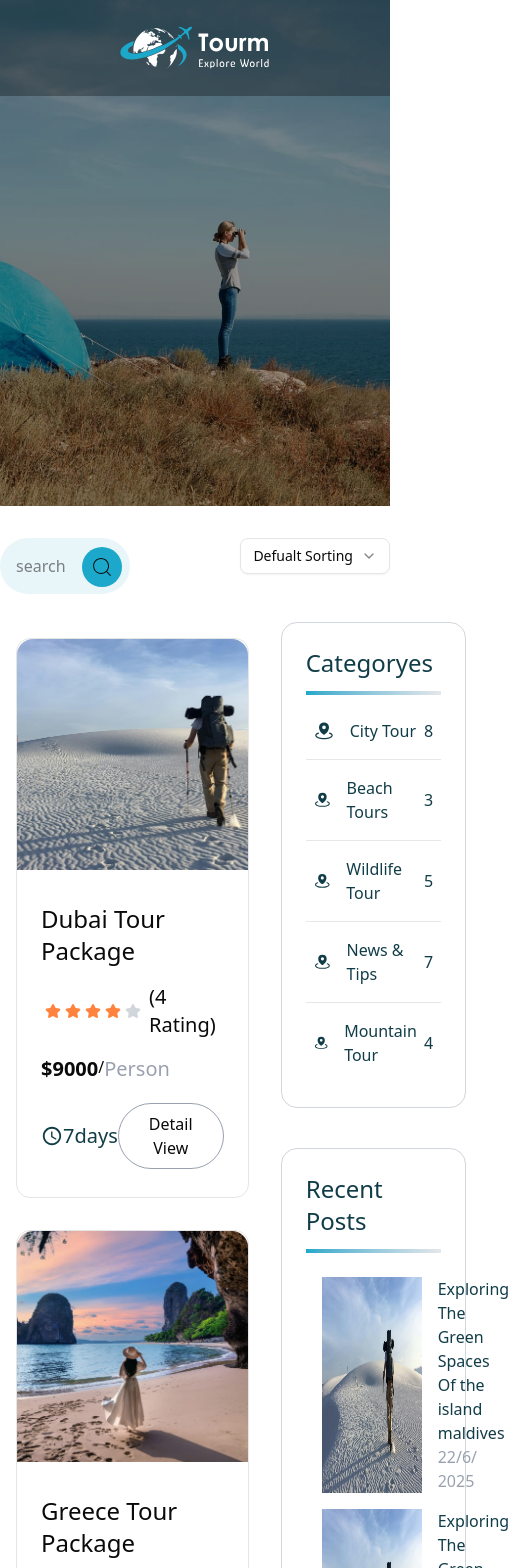
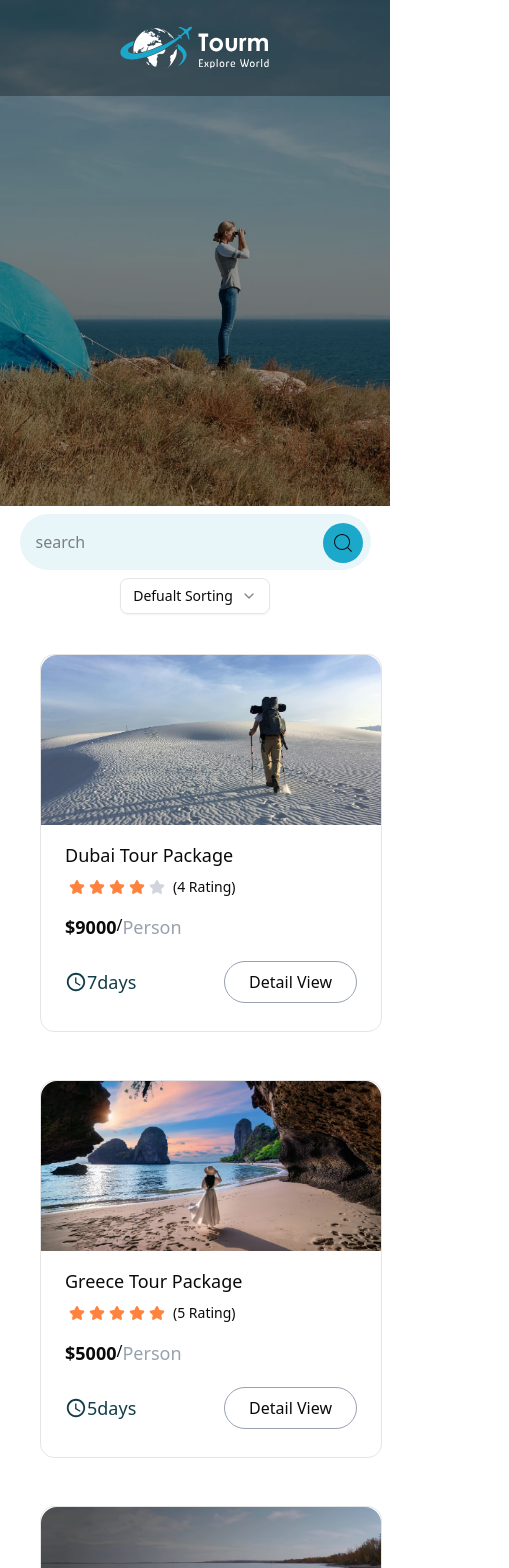
Before and after one commit to javadboroji/booking, a Next.js app: page /filter in a window 390 px wide. Shown: the top 1568 px of the page, 509 px wide, since content can reach past the window. Built offline with nearby package versions, Linux system fonts and the light colour scheme.

Commit message:
[fix]:responseive filter  page

```diff
--- a/app/filter/components/SearchInFilter/SearchInFilter.tsx
+++ b/app/filter/components/SearchInFilter/SearchInFilter.tsx
@@ -3,7 +3,7 @@ import { CiSearch } from "react-icons/ci";
 
 function SearchInFilter() {
   return (
-    <div className='basis-4/12 bg-[#E9F6F9] rounded-full relative'>
+    <div className='lg:w-1/3 md:w-1/2 w-[90%] my-2 lg:my-0 bg-[#E9F6F9] rounded-full relative'>
         <input placeholder='search' className='bg-transparent p-4 w-[80%]' />
         <button className='absolute right-2 top-[15%] hover:cursor-pointer bg-[#1CA8CB] p-2 rounded-full'>
             <CiSearch size={24}/>
--- a/app/filter/components/SearchResult/SearchResult.tsx
+++ b/app/filter/components/SearchResult/SearchResult.tsx
@@ -54,9 +54,9 @@ function SearchResult() {
         },
     ]
   return (
-    <div className='flex flex-wrap '>
+    <div className='flex flex-wrap  '>
         {result?.map((item )=>{
-            return <div key={item.id} className='basis-1/3'><Card  cardInfo={item}/></div>
+            return <div key={item.id} className='xl:w-1/3 md:w-1/2 w-full p-2'><Card  cardInfo={item}/></div>
         })}
     </div>
   )
--- a/app/filter/components/SortFilter/Sort.tsx
+++ b/app/filter/components/SortFilter/Sort.tsx
@@ -16,7 +16,7 @@ function Sort() {
     setSort(val);
   };
   return (
-    <div className="basis-2/12 ">
+    <div className="lg:w-1/6 md:w-1/3 ">
       <Drop
         name="sort"
         items={covert()}
--- a/app/filter/page.tsx
+++ b/app/filter/page.tsx
@@ -16,19 +16,18 @@ function page({ params }: { params: { slug: string } }) {
   return (
     <div className="flex flex-col">
       <PagesBanner />
-      <div className="flex flex-col  container gap-7     mx-auto my-8">
-        <div className="flex justify-between ">
+      <div className="flex flex-col  container     mx-auto lg:my-6 ">
+        <div className="flex flex-col lg:flex-row justify-between items-center ">
           <SearchInFilter />
-
           <Sort/>
         </div>
 
-        <div className="flex">
-           <div className="basis-[70%] min-h-[10dvh]">
+        <div className="flex flex-wrap">
+           <div className="lg:basis-[70%] basis-[100%] min-h-[10dvh] p-4">
             {" "}
             <SearchResult />{" "}
           </div>
-          <div className="basis-[28%] flex flex-col  min-h-[10dvh] px-4">
+          <div className="lg:basis-[28%] basis-[100%] flex flex-col  min-h-[10dvh] px-4">
             <Category/>
             <RecentPosts/>
             <Popular/>
--- a/components/custom/Card/Card.tsx
+++ b/components/custom/Card/Card.tsx
@@ -18,16 +18,16 @@ const Card: React.FC<ICardProps> = ({ cardInfo }) => {
   const unRating = 5 - ratingStar.length;
   const unRatingStar = Array.from(Array(unRating).keys());
   return (
-    <div className="min-h-[35rem] group/main flex flex-col justify-between rounded-xl border-[1px] m-4 hover:shadow-2xl transition-transform duration-600 hover:-translate-y-2">
-      <div className="relative overflow-hidden rounded-t-2xl flex pt-[100%]">
+    <div className="lg:min-h-[35rem] w-full group/main flex flex-col justify-between rounded-xl border-[1px] lg: m-4 hover:shadow-2xl transition-transform duration-600 hover:-translate-y-2">
+      <div className="relative overflow-hidden rounded-t-2xl flex lg:pt-[100%] pt-[50%]">
         <Image src={cardInfo.image} alt={cardInfo.title} className="object-cover absolute top-0 left-0 h-full w-full transition-transform duration-600 group-hover/main:scale-125" />
       </div>
-      <div className="flex flex-col py-4 px-6 h-[50%]">
-        <span className="text-2xl hover:text-[#1CA8CB] py-2">
+      <div className="flex flex-col py-4 px-6 lg:h-[50%] h-[35%]">
+        <span className="lg:text-2xl text-lg hover:text-[#1CA8CB] lg:py-2">
           {cardInfo.title}
         </span>
 
-        <div className="text-xl py-2 flex items-center">
+        <div className="lg:text-xl text-sm py-2 flex items-center">
           <div className="flex">
             {ratingStar?.map((i) => {
               return (
@@ -62,14 +62,14 @@ const Card: React.FC<ICardProps> = ({ cardInfo }) => {
           <span className="px-2"> ({cardInfo.rating} Rating)</span>
         </div>
         <div className="flex py-2">
-          <span className="text-xl font-bold">${cardInfo.price}</span> /
-          <span className="text-xl text-gray-400">{cardInfo.type}</span>
+          <span className="lg:text-xl text-lg font-bold">${cardInfo.price}</span> /
+          <span className="lg:text-xl text-lg text-gray-400">{cardInfo.type}</span>
         </div>
         <div className="flex justify-between py-3">
           <div className="flex items-center">
 
-        <MdOutlineWatchLater size={22} color="#113D48"/>
-        <span className="text-xl text-[#113D48]">{cardInfo.duration}</span>
+            <MdOutlineWatchLater size={22} color="#113D48" />
+            <span className="lg:text-xl text-lg text-[#113D48]">{cardInfo.duration}</span>
           </div>
 
           <button
```
Lines whose indentation alone changed are shown as unchanged.
